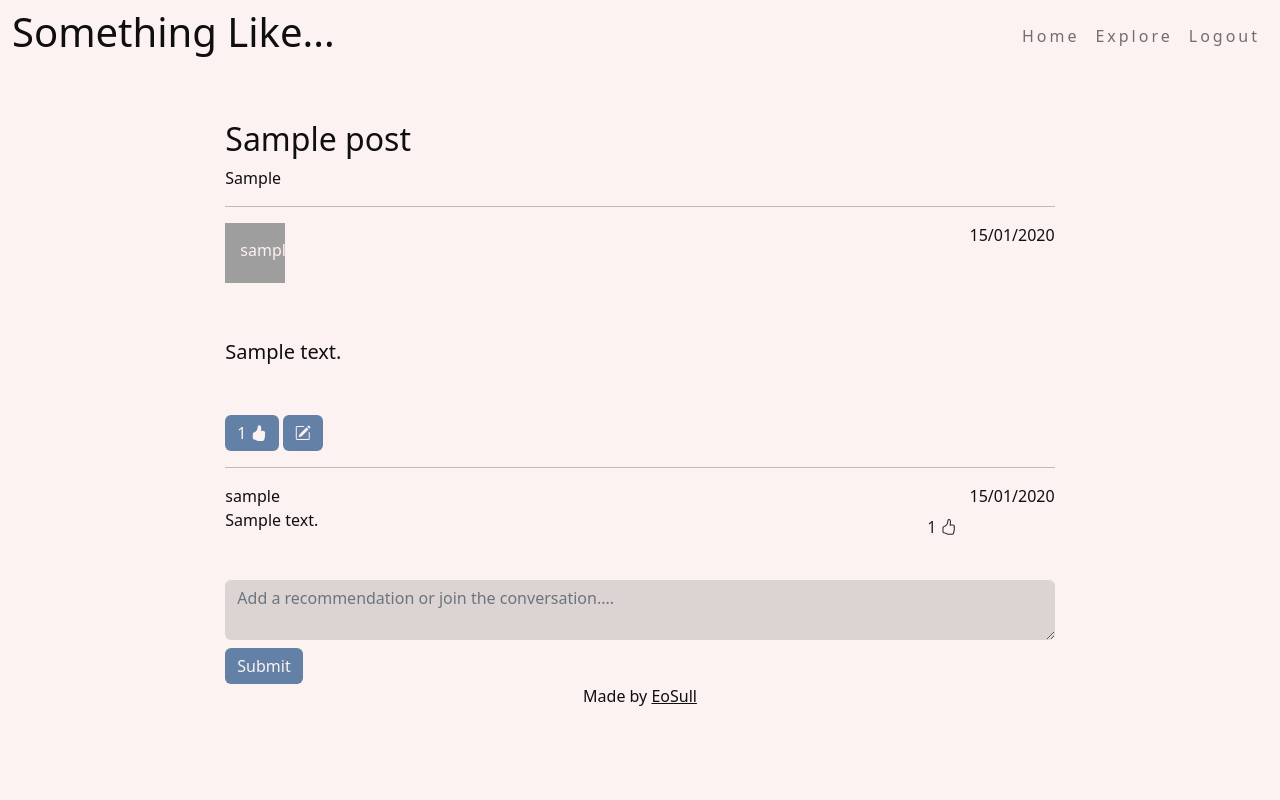
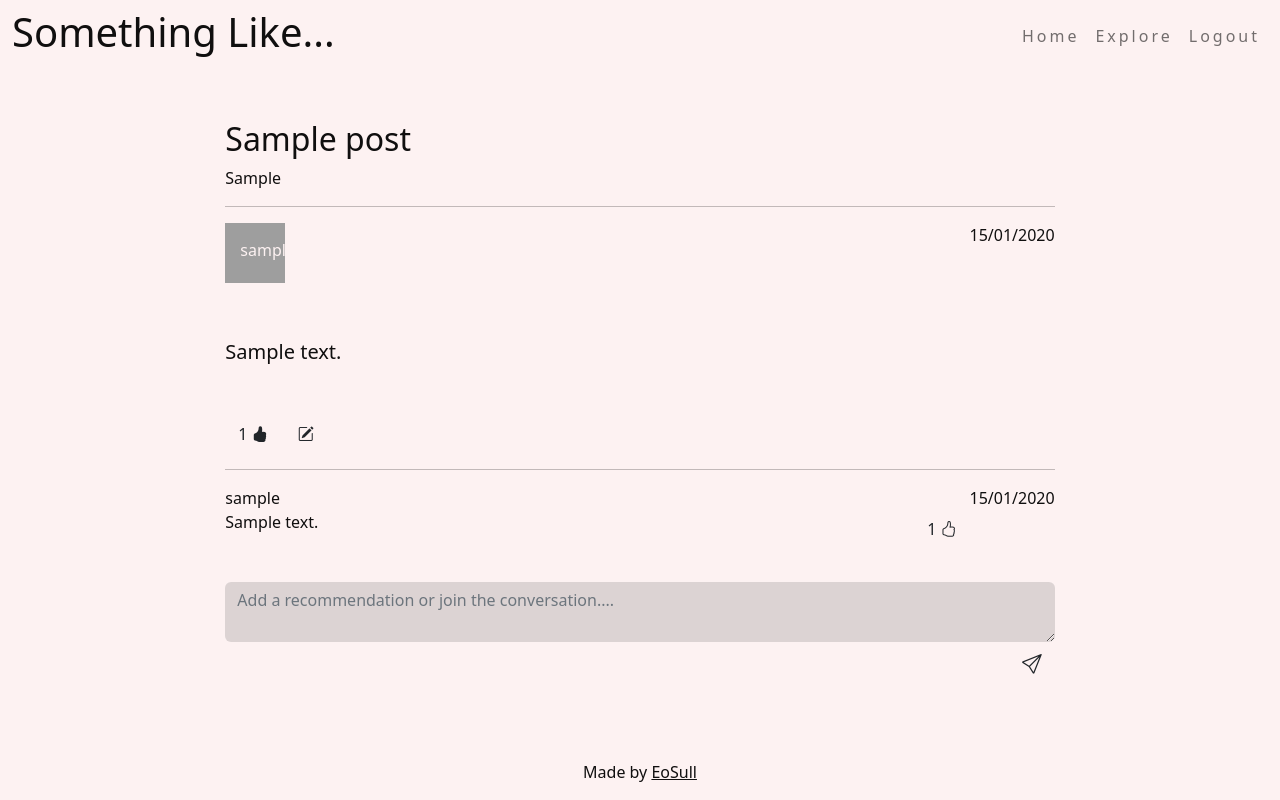
Before and after one commit to eosull/Something-Like, a Django app: a page that uses templates/base.html in a window 1280 px wide. Run offline with Django 4.2, Linux system fonts and the light colour scheme; a user stored in the database is signed in; tables that the repository leaves empty hold one stand-in row (values such as "Sample post"); some libraries are stand-ins or nearby versions; grey boxes are pictures that could not be loaded.

Commit message:
style:customise crud buttons, latest post banner, post details

```diff
--- a/static/css/style.css
+++ b/static/css/style.css
@@ -45,6 +45,14 @@ body {
 
 .btn-danger {
     border: none;
+}
+
+.crud-button {
+
+}
+
+.crud-button:hover {
+    color: var(--l-blue);
 }
 
 .btn-primary:hover {
@@ -126,11 +134,11 @@ https://codepen.io/orchard/pen/LoNdQZ?page=1 */
 /* Landing Page styling */
 
 .latest-post-section {
-    background-color: var(--d-blue-opaque);
+    background-image: linear-gradient(to bottom, var(--white), var(--d-blue-opaque));
 }
 
 .landing-card {
-    background-color: var(--white);
+    background-color: transparent;
     border: none;
 }
 
--- a/templates/base.html
+++ b/templates/base.html
@@ -15,7 +15,7 @@
     <link rel="stylesheet" href="{% static 'css/style.css' %}">
     <title>Something Like</title>
 </head>
-<body class="d-flex flex-column">
+<body class="d-flex flex-column h-100">
 
     <nav class="navbar navbar-expand-lg">
         <div class="container-fluid">
@@ -78,7 +78,7 @@
         <!-- Extended Content Goes Here -->
         {% endblock content %}
     </main>
-    <div class="container">
+    <div class="container mt-auto">
     <footer class="footer">
         <p class="text-center">Made by
             <a class="account-nav-link" href="https://github.com/eosull" target="_blank">EoSull</a>
--- a/templates/index.html
+++ b/templates/index.html
@@ -39,7 +39,7 @@
                 {% for post in post_list %}
                 <div class="col-md-4">
                     <div class="card landing-card mb-4 py-2">
-                        <div class="card-body px-5 py-5">
+                        <div class="card-body px-2 py-2">
                             <a class="nav-link" href="{% url 'post_detail' post.slug %}">
                                 <h3 class="card-title fw-bolder">{{ post.title }}</h2>
                             </a>
--- a/templates/post_detail.html
+++ b/templates/post_detail.html
@@ -35,21 +35,21 @@
 
                         {% if post_liked %}
 
-                        <button type="submit" name="post_id" value="{{ post.slug }}" class="btn btn-primary">
-                            {{ post.number_of_likes }} <i class="bi bi-hand-thumbs-up-fill"></i>
+                        <button type="submit" name="post_id" value="{{ post.slug }}" class="btn">
+                            {{ post.number_of_likes }} <i class="bi bi-hand-thumbs-up-fill crud-button"></i>
                         </button>
 
                         {% else %}
 
-                        <button type="submit" name="post_id" value="{{ post.slug }}" class="btn btn-primary">
-                            {{ post.number_of_likes }} <i class="bi bi-hand-thumbs-up"></i>
+                        <button type="submit" name="post_id" value="{{ post.slug }}" class="btn">
+                            {{ post.number_of_likes }} <i class="bi bi-hand-thumbs-up crud-button"></i>
                         </button>
 
                         {% endif %}
                     </form>
                     {% if post.author == request.user %}
                         <form class="d-inline" action="{% url 'edit' post.slug %}">
-                            <button type="submit" class="btn btn-primary" value="Edit Post"><i class="bi bi-pencil-square"></i></button>
+                            <button type="submit" class="btn crud-button" value="Edit Post"><i class="bi bi-pencil-square"></i></button>
                         </form>
                         {% endif %}
                     {% endif %}
@@ -65,7 +65,7 @@
                                     <form action="{% url 'comment_like' post.slug comment.id %}" method="post" class="d-inline float-end">
                                         {% csrf_token %}
                                             <button class="btn" type="submit" name="comment_id" value="{{ post.slug }}">
-                                                {{ comment.number_of_likes }} <i class="bi bi-hand-thumbs-up"></i>
+                                                {{ comment.number_of_likes }} <i class="bi bi-hand-thumbs-up crud-button"></i>
                                             </button>
                                     </form>
                                 {% endif %}
@@ -79,7 +79,7 @@
                         <form class="mt-5" method="post">
                         {{ comment_form | crispy }}
                             {% csrf_token %}
-                            <button class="btn btn-primary mt-2" type="submit">Submit</button>
+                            <button class="btn crud-button d-inline float-end fs-5" type="submit"><i class="bi bi-send"></i></button>
                         </form>
                         {% endif %}
                         {% endif %}
```
